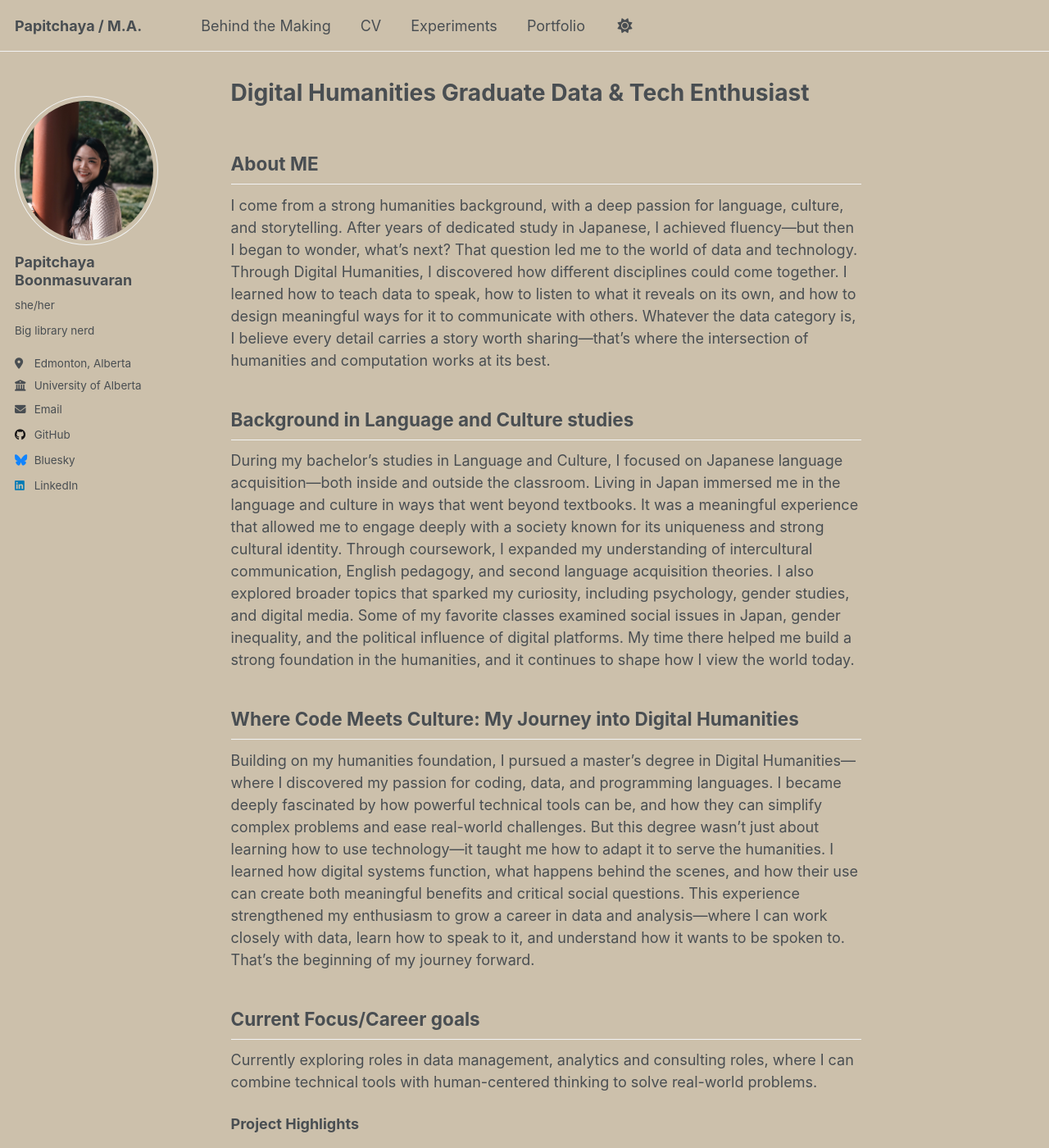
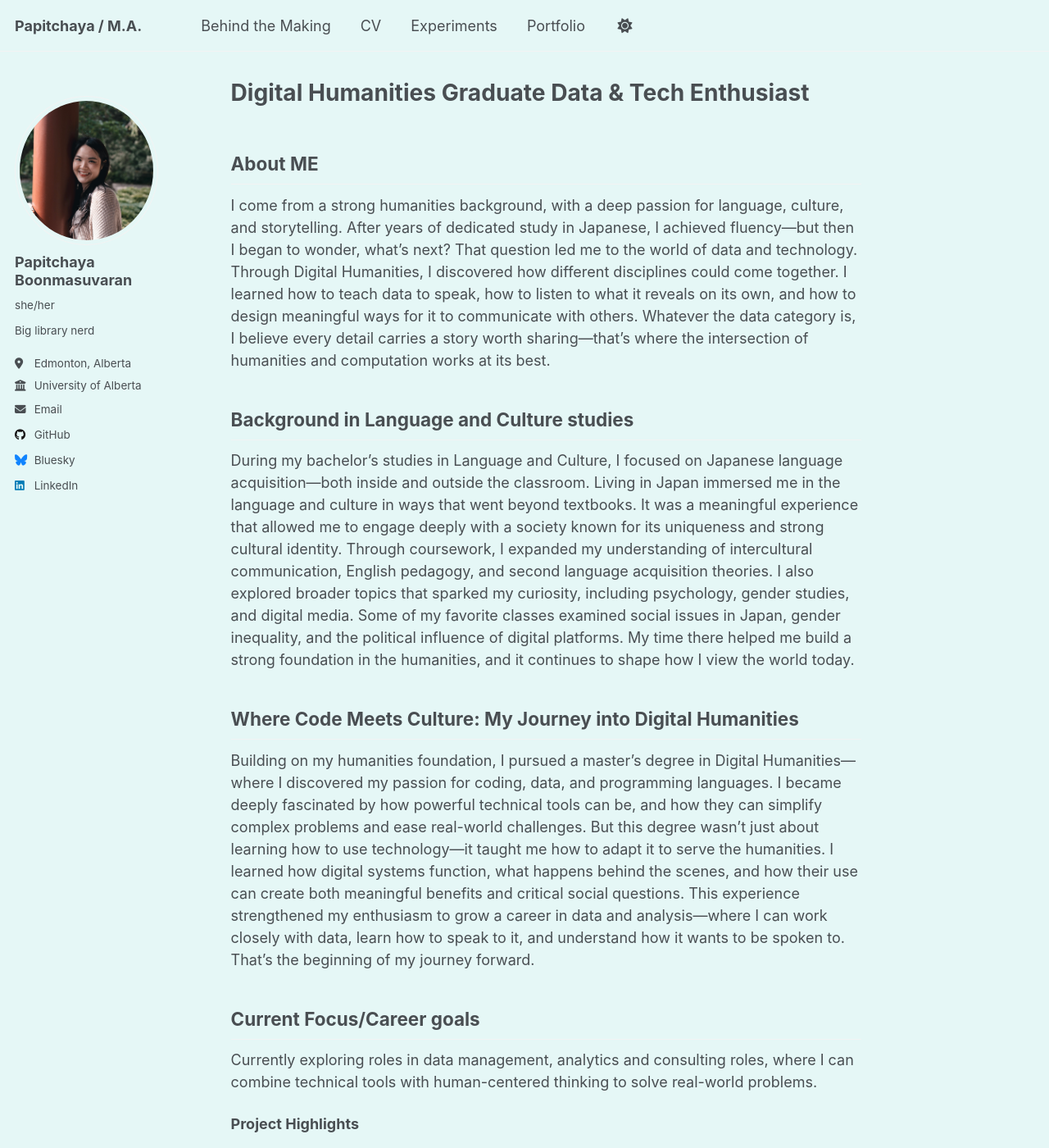
Before and after one commit to 4thpapitch/thedigitalme, a Jekyll site: the page built from _pages/about.md, in a window 1280 px wide and 1400 px high. Shown: the whole window at 82% size. Built offline with Jekyll 4.4.1, drawn with Linux system fonts in a browser that asks for light colours.

Commit message:
Update _default.scss

```diff
--- a/_sass/theme/_default.scss
+++ b/_sass/theme/_default.scss
@@ -29,9 +29,9 @@ $sidebar-screen-min-width   : 1024px;
 /* Default light theme for the site */
 :root {
     --global-base-color                 : #{$gray};
-    --global-bg-color                   : #ccc0ab;
+    --global-bg-color                   : #e5f7f6;
     --global-border-color               : #{$lighter-gray};
-    --global-code-background-color      : #ccc0ab;
+    --global-code-background-color      : #e5f7f6;
     --global-code-text-color            : #{$darker-gray};
     --global-fig-caption-color          : mix(#fff,  #{$dark-gray}, 25%);
     --global-link-color                 : #2f7f93;
```
